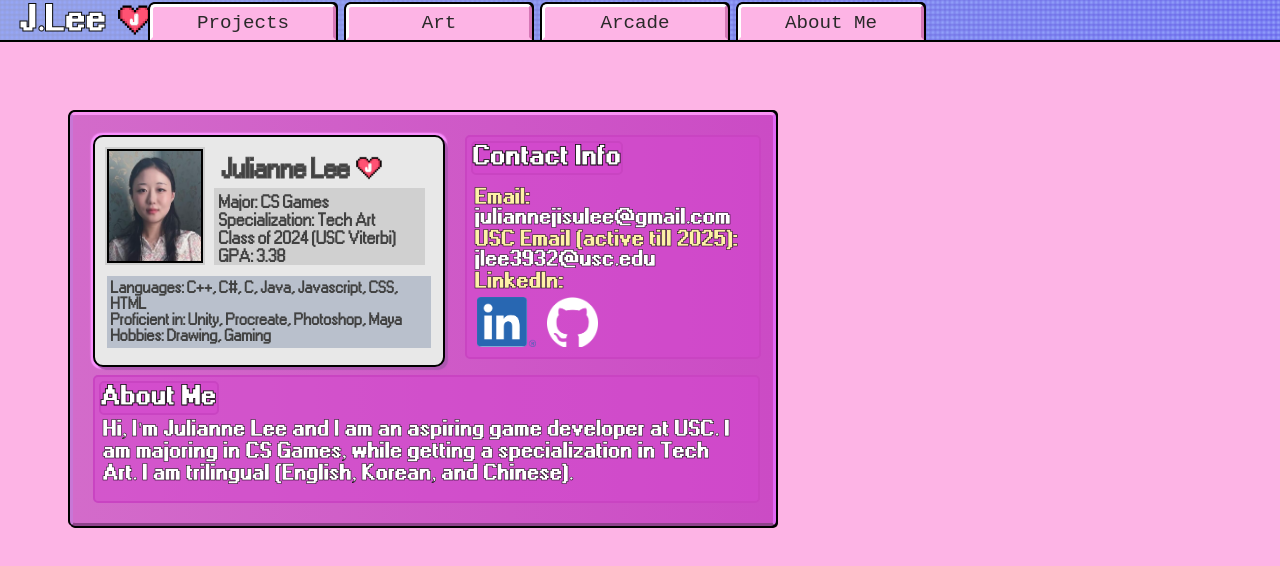
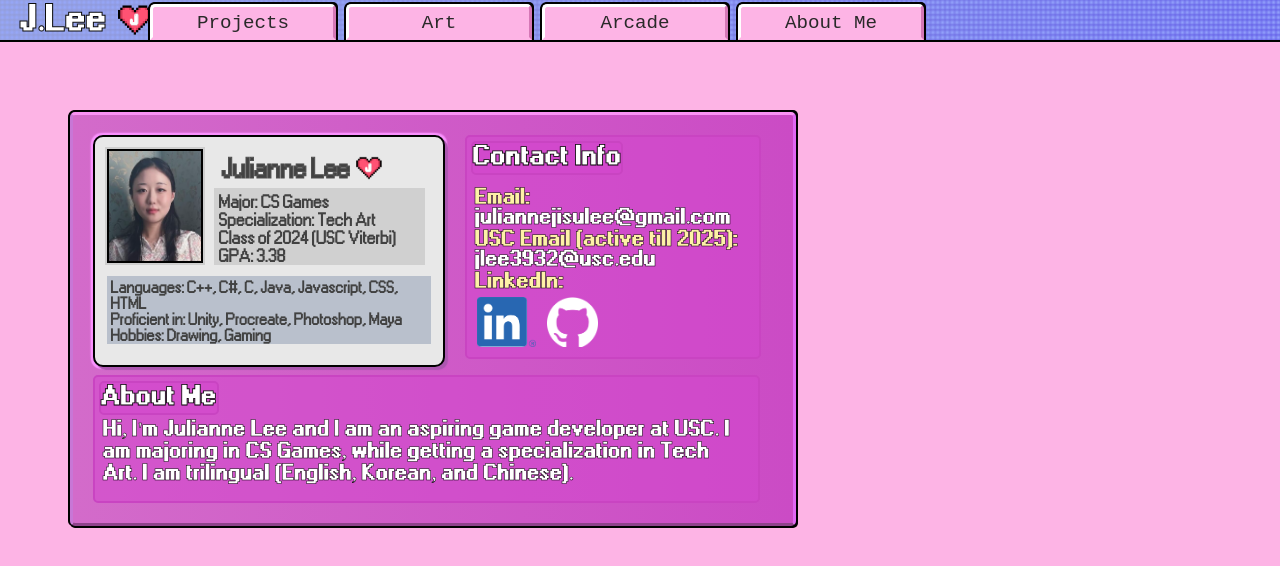
Before and after one commit to jjl418/reactjs, a React (Create React App) app: page /#/about-me in a window 1280 px wide. Shown: the top 566 px of the page. Built offline with nearby package versions, Linux system fonts and the light colour scheme.

Commit message:
fixing about me
fixing about me

```diff
--- a/src/components/pages/aboutme/AboutMe.css
+++ b/src/components/pages/aboutme/AboutMe.css
@@ -21,7 +21,7 @@
 	/* --mask: linear-gradient(red, #{rgba(#000, .30)}); */
     /*DELETEEEEEEEEEEEEEE*/
 
-    width: 700px;
+    width: 720px;
     height: 408px;
     background-image: linear-gradient(to right, #d36bca , #cb4bc5);
     margin-top: 70px;
@@ -112,10 +112,10 @@
 .my-profile-content-2
 {
     width: 320px;
-    height: 68px;
+    /* height: 68px; */
     margin-top: 130px;
     margin-left: 3px;
-    margin-bottom: 3px;
+    margin-bottom: 5px;
     position: absolute;
     font-size: 0.92rem;
     color:#424242;
@@ -182,7 +182,8 @@
     margin-left: 8px;
     margin-top: 42px;
     /* background-color: #dd5d5d; */
-    height: 70px;
+    /* height: 70px; */
+    margin-bottom: 8px;
     width: 646px;
 }
 
```
